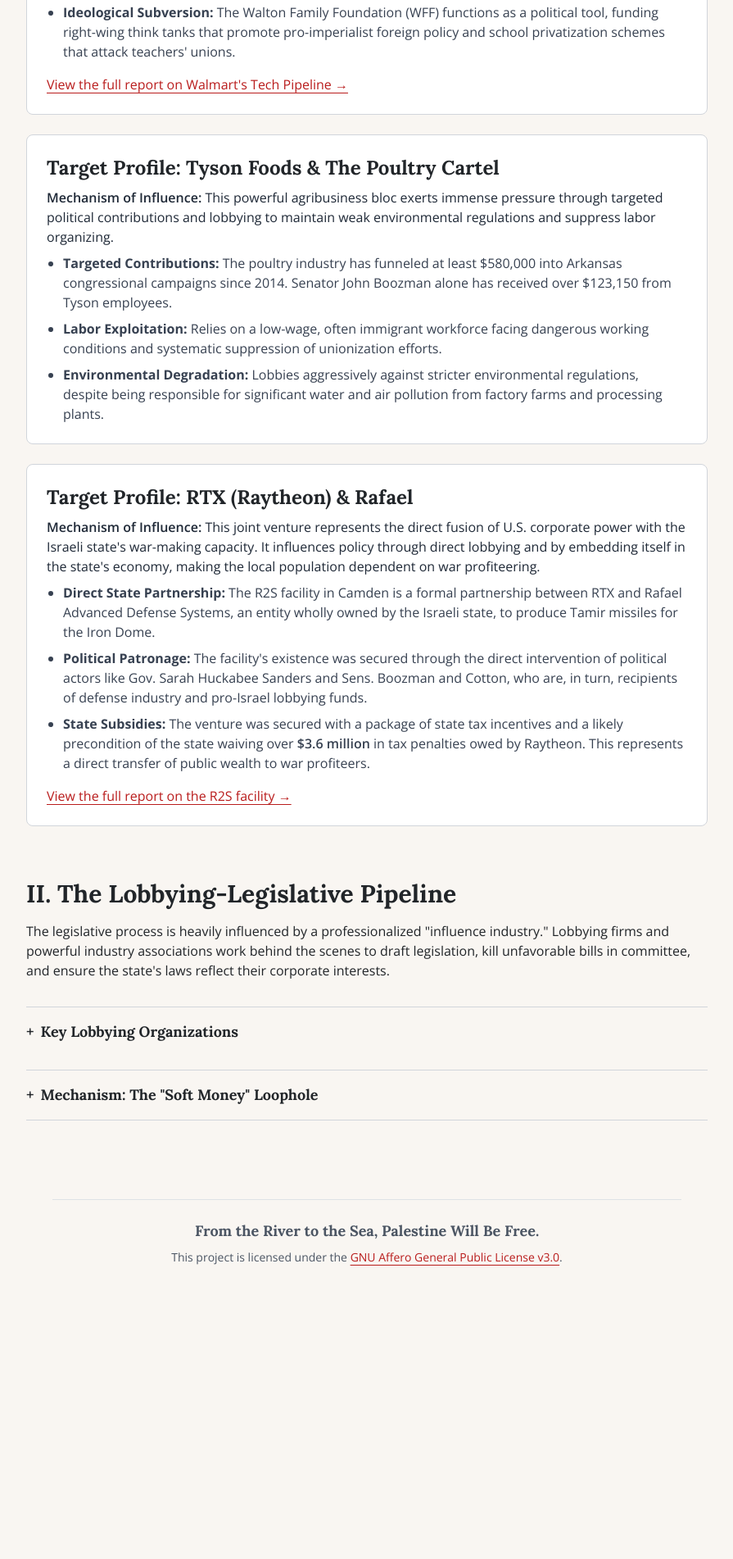
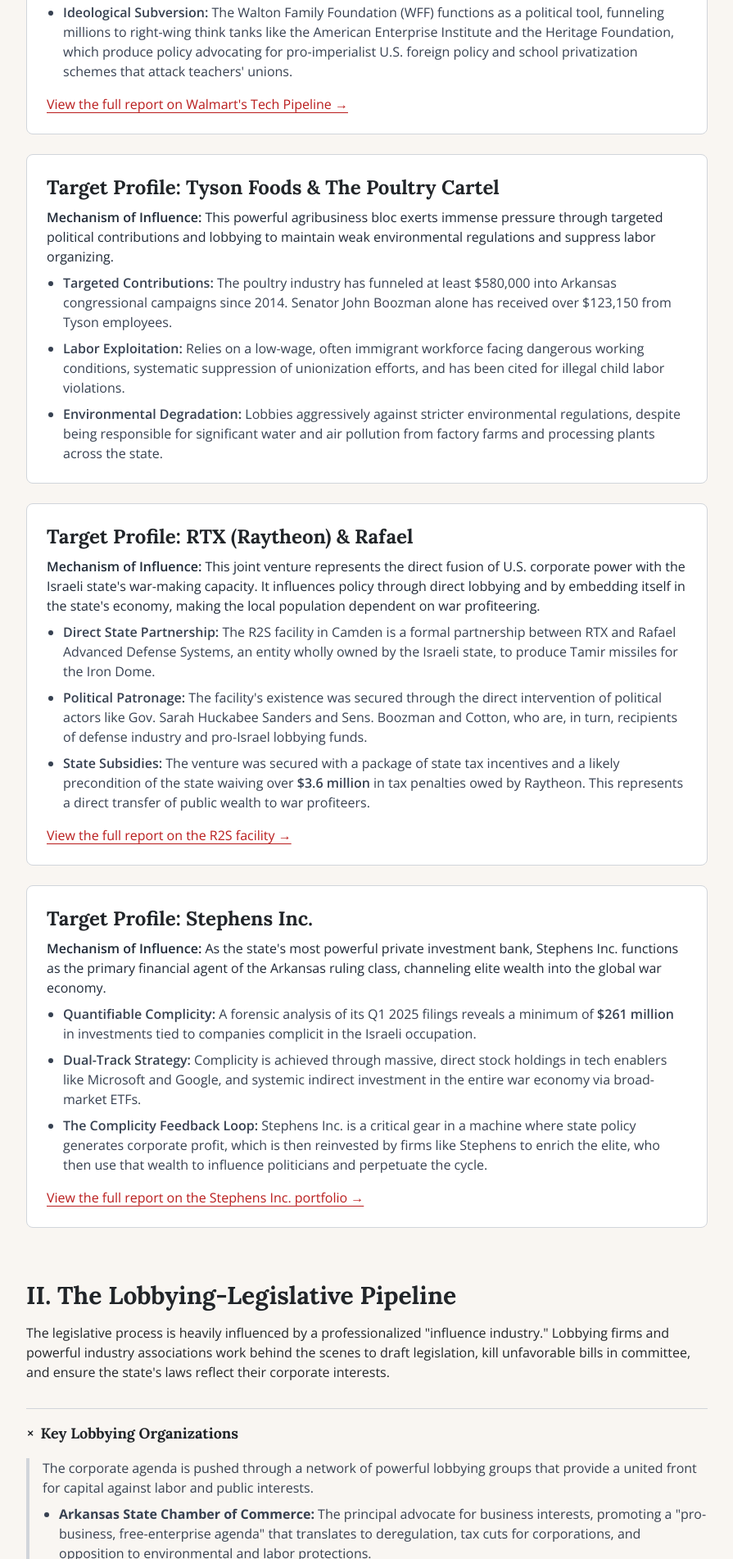
Before and after one commit to jp-dunlap/APL, a plain HTML site: page investigation-corporate-nexus.html in a window 1280 px wide. Shown: the part 898-2800 px from the top of the page at 82% size, without its empty margins (192-1087 px from the left). Before the commit the page ends 2530 px from the top, so only its background shows below. Drawn offline with nearby package versions, Linux system fonts and the light colour scheme.

Commit message:
Update investigation-corporate-nexus.html

```diff
--- a/investigation-corporate-nexus.html
+++ b/investigation-corporate-nexus.html
@@ -73,9 +73,9 @@
                     <h3 class="text-2xl font-bold font-serif">Target Profile: Walmart Inc.</h3>
                     <p class="mt-2 text-gray-800"><strong class="font-semibold">Mechanism of Influence:</strong> As the world's largest retailer, Walmart's influence is multi-faceted, ranging from direct lobbying to a deliberate strategy of integrating technology sourced from the Israeli security state into its core business operations.</p>
                     <ul class="list-disc pl-5 mt-2 space-y-2 text-gray-700">
-                        <li><strong>The Military-to-Market Pipeline:</strong> Walmart has constructed a direct technology pipeline from Israel to its global operations. This involves a targeted strategy of acquiring and partnering with Israeli tech firms whose founders and technologies have documented origins in elite IDF intelligence and technology units, including the notorious Unit 8200.</li>
+                        <li><strong class="font-semibold">The Military-to-Market Pipeline:</strong> Walmart has constructed a direct technology pipeline from Israel to its global operations. This involves a targeted strategy of acquiring and partnering with Israeli tech firms whose founders and technologies have documented origins in elite IDF intelligence and technology units, including the notorious Unit 8200.</li>
                         <li><strong class="font-semibold">Key Complicit Acquisitions:</strong> This strategy includes a strategic partnership with <strong class="font-semibold">Team8</strong>, a cybersecurity venture group co-founded by the former Commander of Unit 8200, and the acquisition of <strong class="font-semibold">Zeekit</strong>, an AR firm whose technology was inspired by the founder's work in the Israeli Air Force.</li>
-                        <li><strong>Ideological Subversion:</strong> The Walton Family Foundation (WFF) functions as a political tool, funding right-wing think tanks that promote pro-imperialist foreign policy and school privatization schemes that attack teachers' unions.</li>
+                        <li><strong class="font-semibold">Ideological Subversion:</strong> The Walton Family Foundation (WFF) functions as a political tool, funneling millions to right-wing think tanks like the American Enterprise Institute and the Heritage Foundation, which produce policy advocating for pro-imperialist U.S. foreign policy and school privatization schemes that attack teachers' unions.</li>
                     </ul>
                      <p class="mt-4"><a href="investigation-walmart-pipeline.html" class="apl-link">View the full report on Walmart's Tech Pipeline &rarr;</a></p>
                 </div>
@@ -85,9 +85,9 @@
                     <h3 class="text-2xl font-bold font-serif">Target Profile: Tyson Foods & The Poultry Cartel</h3>
                     <p class="mt-2 text-gray-800"><strong class="font-semibold">Mechanism of Influence:</strong> This powerful agribusiness bloc exerts immense pressure through targeted political contributions and lobbying to maintain weak environmental regulations and suppress labor organizing.</p>
                     <ul class="list-disc pl-5 mt-2 space-y-2 text-gray-700">
-                        <li><strong>Targeted Contributions:</strong> The poultry industry has funneled at least $580,000 into Arkansas congressional campaigns since 2014. Senator John Boozman alone has received over $123,150 from Tyson employees.</li>
-                        <li><strong>Labor Exploitation:</strong> Relies on a low-wage, often immigrant workforce facing dangerous working conditions and systematic suppression of unionization efforts.</li>
-                         <li><strong>Environmental Degradation:</strong> Lobbies aggressively against stricter environmental regulations, despite being responsible for significant water and air pollution from factory farms and processing plants.</li>
+                        <li><strong class="font-semibold">Targeted Contributions:</strong> The poultry industry has funneled at least $580,000 into Arkansas congressional campaigns since 2014. Senator John Boozman alone has received over $123,150 from Tyson employees.</li>
+                        <li><strong class="font-semibold">Labor Exploitation:</strong> Relies on a low-wage, often immigrant workforce facing dangerous working conditions, systematic suppression of unionization efforts, and has been cited for illegal child labor violations.</li>
+                         <li><strong class="font-semibold">Environmental Degradation:</strong> Lobbies aggressively against stricter environmental regulations, despite being responsible for significant water and air pollution from factory farms and processing plants across the state.</li>
                     </ul>
                 </div>
 
@@ -96,11 +96,23 @@
                     <h3 class="text-2xl font-bold font-serif">Target Profile: RTX (Raytheon) & Rafael</h3>
                     <p class="mt-2 text-gray-800"><strong class="font-semibold">Mechanism of Influence:</strong> This joint venture represents the direct fusion of U.S. corporate power with the Israeli state's war-making capacity. It influences policy through direct lobbying and by embedding itself in the state's economy, making the local population dependent on war profiteering.</p>
                     <ul class="list-disc pl-5 mt-2 space-y-2 text-gray-700">
-                        <li><strong>Direct State Partnership:</strong> The R2S facility in Camden is a formal partnership between RTX and Rafael Advanced Defense Systems, an entity wholly owned by the Israeli state, to produce Tamir missiles for the Iron Dome.</li>
-                        <li><strong>Political Patronage:</strong> The facility's existence was secured through the direct intervention of political actors like Gov. Sarah Huckabee Sanders and Sens. Boozman and Cotton, who are, in turn, recipients of defense industry and pro-Israel lobbying funds.</li>
-                        <li><strong>State Subsidies:</strong> The venture was secured with a package of state tax incentives and a likely precondition of the state waiving over <strong class="font-semibold">$3.6 million</strong> in tax penalties owed by Raytheon. This represents a direct transfer of public wealth to war profiteers.</li>
+                        <li><strong class="font-semibold">Direct State Partnership:</strong> The R2S facility in Camden is a formal partnership between RTX and Rafael Advanced Defense Systems, an entity wholly owned by the Israeli state, to produce Tamir missiles for the Iron Dome.</li>
+                        <li><strong class="font-semibold">Political Patronage:</strong> The facility's existence was secured through the direct intervention of political actors like Gov. Sarah Huckabee Sanders and Sens. Boozman and Cotton, who are, in turn, recipients of defense industry and pro-Israel lobbying funds.</li>
+                        <li><strong class="font-semibold">State Subsidies:</strong> The venture was secured with a package of state tax incentives and a likely precondition of the state waiving over <strong class="font-semibold">$3.6 million</strong> in tax penalties owed by Raytheon. This represents a direct transfer of public wealth to war profiteers.</li>
                     </ul>
                     <p class="mt-4"><a href="investigation-r2s-nexus.html" class="apl-link">View the full report on the R2S facility &rarr;</a></p>
+                </div>
+
+                <!-- Stephens Inc. Profile -->
+                <div class="p-6 bg-white border border-gray-300 rounded-lg">
+                    <h3 class="text-2xl font-bold font-serif">Target Profile: Stephens Inc.</h3>
+                    <p class="mt-2 text-gray-800"><strong class="font-semibold">Mechanism of Influence:</strong> As the state's most powerful private investment bank, Stephens Inc. functions as the primary financial agent of the Arkansas ruling class, channeling elite wealth into the global war economy.</p>
+                    <ul class="list-disc pl-5 mt-2 space-y-2 text-gray-700">
+                        <li><strong class="font-semibold">Quantifiable Complicity:</strong> A forensic analysis of its Q1 2025 filings reveals a minimum of <strong class="font-semibold">$261 million</strong> in investments tied to companies complicit in the Israeli occupation.</li>
+                        <li><strong class="font-semibold">Dual-Track Strategy:</strong> Complicity is achieved through massive, direct stock holdings in tech enablers like Microsoft and Google, and systemic indirect investment in the entire war economy via broad-market ETFs.</li>
+                        <li><strong class="font-semibold">The Complicity Feedback Loop:</strong> Stephens Inc. is a critical gear in a machine where state policy generates corporate profit, which is then reinvested by firms like Stephens to enrich the elite, who then use that wealth to influence politicians and perpetuate the cycle.</li>
+                    </ul>
+                    <p class="mt-4"><a href="investigation-stephens-inc.html" class="apl-link">View the full report on the Stephens Inc. portfolio &rarr;</a></p>
                 </div>
             </div>
         </section>
@@ -111,22 +123,23 @@
             <p>The legislative process is heavily influenced by a professionalized "influence industry." Lobbying firms and powerful industry associations work behind the scenes to draft legislation, kill unfavorable bills in committee, and ensure the state's laws reflect their corporate interests.</p>
 
             <div class="space-y-4 mt-8">
-                <details class="border-t border-gray-300 py-4">
+                <details class="border-t border-gray-300 py-4" open>
                     <summary class="font-bold text-lg font-serif">Key Lobbying Organizations</summary>
                     <div class="mt-4 pl-4 border-l-4 border-gray-300">
-                        <ul class="list-disc pl-5 text-gray-700 space-y-2">
-                            <li><strong>Arkansas State Chamber of Commerce:</strong> The principal advocate for business interests, promoting a "pro-business, free-enterprise agenda."</li>
-                            <li><strong>Arkansas Farm Bureau:</strong> A formidable grassroots organization representing over 190,000 member families, advocating for favorable tax laws and "right-to-farm" protections.</li>
-                            <li><strong>Rose Group Advisors:</strong> A prominent lobbying firm representing a vast portfolio of corporate clients across construction, agriculture, energy, and defense.</li>
+                        <p class="text-gray-700">The corporate agenda is pushed through a network of powerful lobbying groups that provide a united front for capital against labor and public interests.</p>
+                        <ul class="list-disc pl-5 text-gray-700 space-y-2 mt-2">
+                            <li><strong>Arkansas State Chamber of Commerce:</strong> The principal advocate for business interests, promoting a "pro-business, free-enterprise agenda" that translates to deregulation, tax cuts for corporations, and opposition to environmental and labor protections.</li>
+                            <li><strong>Arkansas Farm Bureau:</strong> A formidable grassroots organization representing over 190,000 member families, primarily large agricultural businesses. It advocates for favorable tax laws, "right-to-farm" legislation that shields industrial agriculture from nuisance lawsuits, and policies beneficial to giants like Tyson Foods.</li>
+                            <li><strong>Rose Group Advisors:</strong> A prominent lobbying firm representing a vast portfolio of corporate clients across construction, agriculture, energy, and defense, ensuring their specific legislative needs are met.</li>
                         </ul>
                     </div>
                 </details>
                  <details class="border-t border-b border-gray-300 py-4">
                     <summary class="font-bold text-lg font-serif">Mechanism: The "Soft Money" Loophole</summary>
                     <div class="mt-4 pl-4 border-l-4 border-gray-300">
-                        <p class="text-gray-700">While direct corporate contributions to candidates are legally prohibited, a critical loophole exists: state law permits <strong class="font-semibold">unlimited corporate contributions</strong> to political parties. The Republican Party of Arkansas explicitly solicits these funds.</p>
+                        <p class="text-gray-700">While direct corporate contributions to candidates are legally prohibited in Arkansas, a critical loophole exists that allows for an effectively unlimited flow of corporate cash into the political system. State law permits <strong class="font-semibold">unlimited corporate contributions</strong> to political parties. The Republican Party of Arkansas, which holds a supermajority in the state legislature, explicitly solicits these funds on its website.</p>
                          <blockquote class="mt-4 text-gray-700 italic">
-                           This provides a legally sanctioned conduit for major corporations to funnel substantial "soft money" into the political system, bypassing direct campaign finance restrictions and ensuring a robust financial pipeline to the ruling elite.
+                           This mechanism provides a legally sanctioned conduit for major corporations to funnel substantial, often untraceable "soft money" into the political system. This bypasses direct campaign finance restrictions and ensures a robust financial pipeline to the ruling elite, allowing corporations to purchase influence and access with impunity.
                         </blockquote>
                     </div>
                 </details>
```
